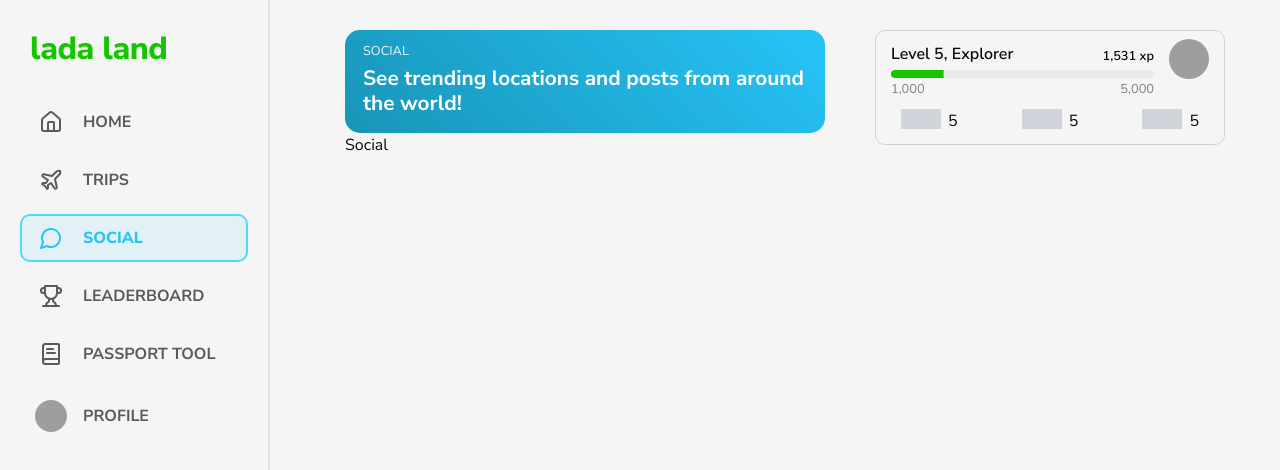
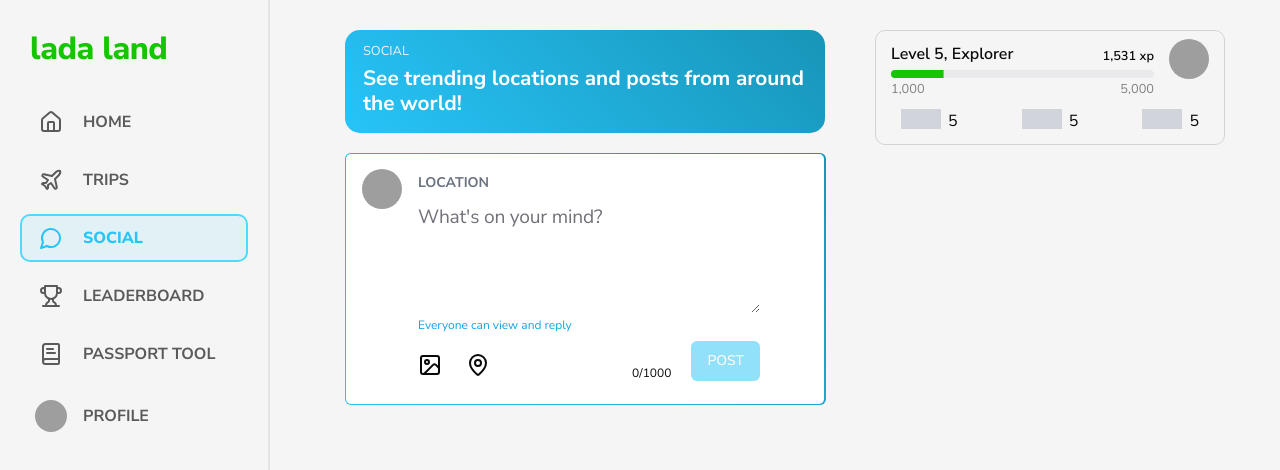
Before and after one commit to C01-Project-LADA/ladaland, a Next.js app in the folder client/: page /social in a window 1280 px wide. Shown: the top 470 px of the page. Built offline with nearby package versions, Linux system fonts and the light colour scheme; grey boxes are pictures that could not be loaded.

Commit message:
chore: Add new post skeleton

```diff
--- a/client/src/app/(authenticated)/social/page.tsx
+++ b/client/src/app/(authenticated)/social/page.tsx
@@ -11,6 +11,7 @@ export default function Social() {
         title="SOCIAL"
         message="See trending locations and posts from around the world!"
         variant="blue"
+        direction="backwards"
       />
 
       <SocialPage />
--- a/client/src/components/PageBanner.tsx
+++ b/client/src/components/PageBanner.tsx
@@ -13,11 +13,21 @@ function mapColorToGradient(
   direction: 'forwards' | 'backwards'
 ) {
   if (variant === 'green') {
-    return `var(--lada-primary) ${direction === 'forwards' ? '0%' : '100%'},
-    var(--lada-secondary) ${direction === 'forwards' ? '100%' : '0%'}`;
+    if (direction === 'forwards') {
+      return `var(--lada-primary) 0%,
+      var(--lada-secondary) 100%`;
+    } else {
+      return `var(--lada-secondary) 0%,
+      var(--lada-primary) 100%`;
+    }
   } else if (variant === 'blue') {
-    return `var(--lada-dark-accent) ${direction === 'forwards' ? '0%' : '100%'},
-    var(--lada-accent) ${direction === 'forwards' ? '100%' : '0%'}`;
+    if (direction === 'forwards') {
+      return `var(--lada-dark-accent) 0%,
+      var(--lada-accent) 100%`;
+    } else {
+      return `var(--lada-accent) 0%,
+      var(--lada-dark-accent) 100%`;
+    }
   }
 }
 
--- a/client/src/components/Social.tsx
+++ b/client/src/components/Social.tsx
@@ -1,9 +1,95 @@
 'use client';
 
+import styles from '@/styles/Social.module.css';
+import { Avatar, AvatarImage, AvatarFallback } from '@/components/ui/avatar';
+import { Textarea } from '@/components/ui/textarea';
+import { useRef, useState } from 'react';
+import { Button } from '@/components/ui/button';
+import { Image, MapPin } from 'lucide-react';
+
 export default function Social() {
+  const textareaRef = useRef<HTMLTextAreaElement>(null);
+  const [newPostText, setNewPostText] = useState('');
+
+  function textAreaAdjust() {
+    if (textareaRef.current) {
+      textareaRef.current.style.height = '1px';
+      textareaRef.current.style.height = `${
+        textareaRef.current.scrollHeight + 25
+      }px`;
+    }
+  }
+
   return (
-    <div>
-      <div>Social</div>
+    <div className="mt-5">
+      <div className={`${styles.new_post_container} rounded-md`}>
+        <div className="px-4">
+          <Avatar>
+            <AvatarImage src="https://github.com/shadcn.png" alt="@shadcn" />
+            <AvatarFallback>CN</AvatarFallback>
+          </Avatar>
+        </div>
+
+        <div className="flex-1">
+          <p className="text-gray-500 text-sm font-bold mt-1 mb-1">LOCATION</p>
+
+          <Textarea
+            ref={textareaRef}
+            onKeyUp={textAreaAdjust}
+            value={newPostText}
+            onChange={(e) => setNewPostText(e.target.value)}
+            rows={4}
+            placeholder="What's on your mind?"
+            style={{
+              fontSize: '1.2rem',
+              letterSpacing: '-0.2px',
+              lineHeight: '1.3',
+              color: 'black',
+              scrollbarWidth: 'none',
+            }}
+          />
+
+          <p className="text-xs text-sky-500 mt-1">
+            Everyone can view and reply
+          </p>
+
+          <div className="mt-2 flex justify-between items-center">
+            <div className="flex gap-2">
+              <Button
+                variant="ghost"
+                size="icon"
+                className="-ml-2"
+                elevated={false}
+              >
+                {/* eslint-disable-next-line jsx-a11y/alt-text */}
+                <Image className="scale-150" />
+              </Button>
+
+              <Button variant="ghost" size="icon" elevated={false}>
+                <MapPin className="scale-150" />
+              </Button>
+            </div>
+            <div className="flex gap-5 pb-2 items-end">
+              <p
+                className={`text-xs ${
+                  newPostText.length >= 1000 ? 'text-red-500' : ''
+                }`}
+              >
+                {newPostText.length}/1000
+              </p>
+              <Button
+                variant="accent"
+                elevated={false}
+                disabled={
+                  newPostText.length === 0 || newPostText.length >= 1000
+                }
+              >
+                POST
+              </Button>
+            </div>
+          </div>
+        </div>
+      </div>
     </div>
   );
 }
--- /dev/null
+++ b/client/src/components/ui/textarea.tsx
@@ -0,0 +1,22 @@
+import * as React from 'react';
+
+import { cn } from '@/lib/utils';
+
+const Textarea = React.forwardRef<
+  HTMLTextAreaElement,
+  React.ComponentProps<'textarea'>
+>(({ className, ...props }, ref) => {
+  return (
+    <textarea
+      className={cn(
+        'flex min-h-[80px] w-full rounded-md bg-transparent py-2 text-base ring-offset-background placeholder:text-muted-foreground focus-visible:outline-0 disabled:cursor-not-allowed disabled:opacity-50 md:text-sm',
+        className
+      )}
+      ref={ref}
+      {...props}
+    />
+  );
+});
+Textarea.displayName = 'Textarea';
+
+export { Textarea };
--- /dev/null
+++ b/client/src/styles/Social.module.css
@@ -0,0 +1,27 @@
+.new_post_container {
+  position: relative;
+  padding: 15px;
+  padding-left: 0;
+  padding-right: 4rem;
+  background-clip: padding-box;
+  border: solid 1.5px transparent;
+  background-color: white;
+  display: flex;
+}
+
+.new_post_container::before {
+  content: '';
+  position: absolute;
+  top: 0;
+  left: 0;
+  bottom: 0;
+  right: 0;
+  margin: -1.5px;
+  border-radius: inherit;
+  background: linear-gradient(
+    45deg,
+    var(--lada-accent) 0%,
+    var(--lada-dark-accent) 100%
+  );
+  z-index: -1;
+}
```
